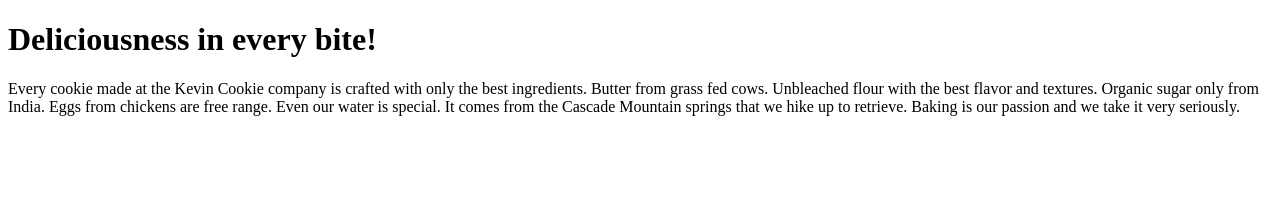
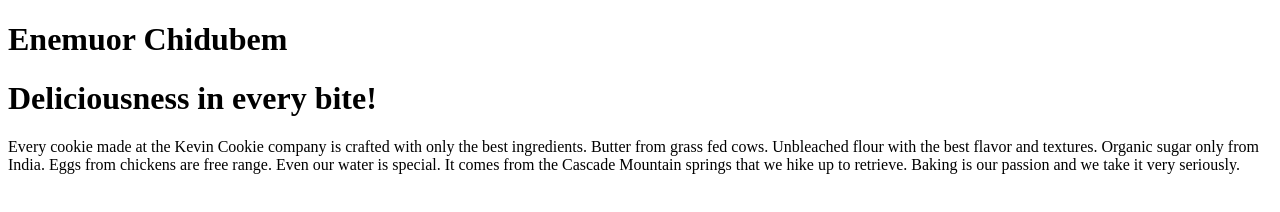
Before and after one commit to DubTech-Web/KelvinRepl, a plain HTML site: page index.htm in a window 1280 px wide. Drawn offline with Linux system fonts and the light colour scheme.

Commit message:
Update index.htm

```diff
--- a/index.htm
+++ b/index.htm
@@ -1,7 +1,7 @@
 <!DOCTYPE html>
 <html>
 <body>
-
+<h1>Enemuor Chidubem</h1>
 <h1>Deliciousness in every bite!</h1>
 
 <p>Every cookie made at the Kevin Cookie company is crafted with only the best ingredients. Butter from grass fed cows. Unbleached flour with the best flavor and textures. Organic sugar only from India. Eggs from chickens are free range. Even our water is special. It comes from the Cascade Mountain springs that we hike up to retrieve. Baking is our passion and we take it very seriously.</p>
```
